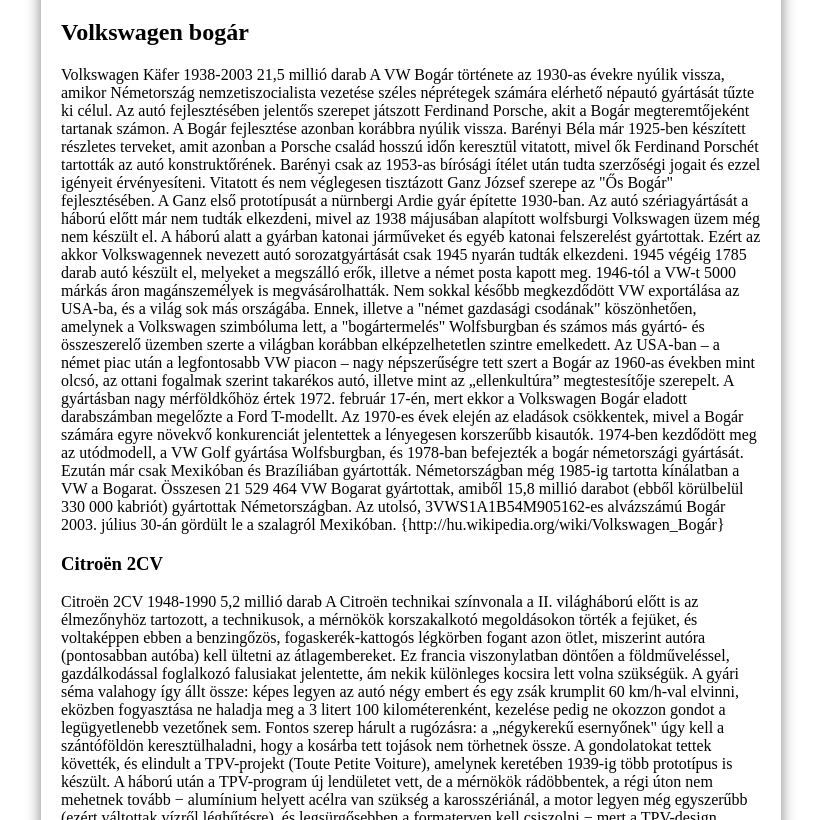
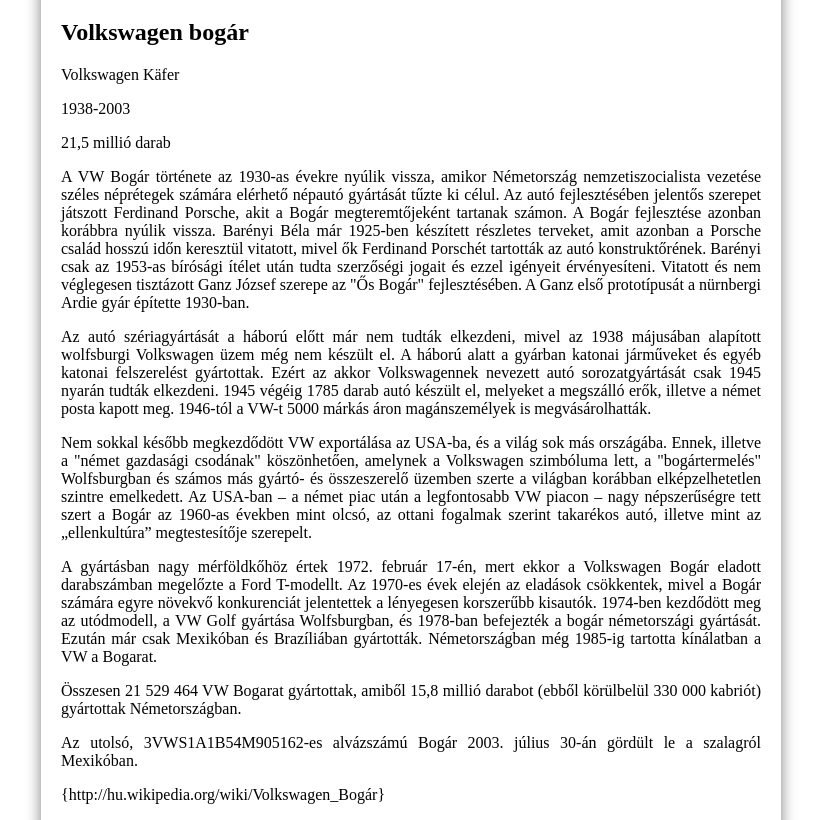
Before and after one commit to hauszmanndavid/2021-12-09_Nepautok, a plain HTML site: page nepautok.html in a window 1280 px wide. Shown: the part 131-951 px from the top of the page, without its empty margins (229-1050 px from the left). Drawn offline with Linux system fonts and the light colour scheme.

Commit message:
6. feladat

```diff
--- a/nepautok.html
+++ b/nepautok.html
@@ -13,40 +13,38 @@
 
 <h2>Volkswagen bogár</h2>
 
-Volkswagen Käfer
-1938-2003
-21,5 millió darab
-
-A VW Bogár története az 1930-as évekre nyúlik vissza, amikor Németország nemzetiszocialista vezetése széles néprétegek számára elérhető népautó gyártását tűzte ki célul. Az autó fejlesztésében jelentős szerepet játszott Ferdinand Porsche, akit a Bogár megteremtőjeként tartanak számon. A Bogár fejlesztése azonban korábbra nyúlik vissza. Barényi Béla már 1925-ben készített részletes terveket, amit azonban a Porsche család hosszú időn keresztül vitatott, mivel ők Ferdinand Porschét tartották az autó konstruktőrének. Barényi csak az 1953-as bírósági ítélet után tudta szerzőségi jogait és ezzel igényeit érvényesíteni. Vitatott és nem véglegesen tisztázott Ganz József szerepe az "Ős Bogár" fejlesztésében. A Ganz első prototípusát a nürnbergi Ardie gyár építette 1930-ban.
-Az autó szériagyártását a háború előtt már nem tudták elkezdeni, mivel az 1938 májusában alapított wolfsburgi Volkswagen üzem még nem készült el. A háború alatt a gyárban katonai járműveket és egyéb katonai felszerelést gyártottak. Ezért az akkor Volkswagennek nevezett autó sorozatgyártását csak 1945 nyarán tudták elkezdeni. 1945 végéig 1785 darab autó készült el, melyeket a megszálló erők, illetve a német posta kapott meg. 1946-tól a VW-t 5000 márkás áron magánszemélyek is megvásárolhatták.
-Nem sokkal később megkezdődött VW exportálása az USA-ba, és a világ sok más országába. Ennek, illetve a "német gazdasági csodának" köszönhetően, amelynek a Volkswagen szimbóluma lett, a "bogártermelés" Wolfsburgban és számos más gyártó- és összeszerelő üzemben szerte a világban korábban elképzelhetetlen szintre emelkedett. Az USA-ban – a német piac után a legfontosabb VW piacon – nagy népszerűségre tett szert a Bogár az 1960-as években mint olcsó, az ottani fogalmak szerint takarékos autó, illetve mint az „ellenkultúra” megtestesítője szerepelt.
-A gyártásban nagy mérföldkőhöz értek 1972. február 17-én, mert ekkor a Volkswagen Bogár eladott darabszámban megelőzte a Ford T-modellt. Az 1970-es évek elején az eladások csökkentek, mivel a Bogár számára egyre növekvő konkurenciát jelentettek a lényegesen korszerűbb kisautók. 1974-ben kezdődött meg az utódmodell, a VW Golf gyártása Wolfsburgban, és 1978-ban befejezték a bogár németországi gyártását. Ezután már csak Mexikóban és Brazíliában gyártották. Németországban még 1985-ig tartotta kínálatban a VW a Bogarat.
-Összesen 21 529 464 VW Bogarat gyártottak, amiből 15,8 millió darabot (ebből körülbelül 330 000 kabriót) gyártottak Németországban.
-Az utolsó, 3VWS1A1B54M905162-es alvázszámú Bogár 2003. július 30-án gördült le a szalagról Mexikóban.
+<p>Volkswagen Käfer</p>
+<p>1938-2003</p>
+<p>21,5 millió darab</p>
+<p>A VW Bogár története az 1930-as évekre nyúlik vissza, amikor Németország nemzetiszocialista vezetése széles néprétegek számára elérhető népautó gyártását tűzte ki célul. Az autó fejlesztésében jelentős szerepet játszott Ferdinand Porsche, akit a Bogár megteremtőjeként tartanak számon. A Bogár fejlesztése azonban korábbra nyúlik vissza. Barényi Béla már 1925-ben készített részletes terveket, amit azonban a Porsche család hosszú időn keresztül vitatott, mivel ők Ferdinand Porschét tartották az autó konstruktőrének. Barényi csak az 1953-as bírósági ítélet után tudta szerzőségi jogait és ezzel igényeit érvényesíteni. Vitatott és nem véglegesen tisztázott Ganz József szerepe az "Ős Bogár" fejlesztésében. A Ganz első prototípusát a nürnbergi Ardie gyár építette 1930-ban.</p>
+<p>Az autó szériagyártását a háború előtt már nem tudták elkezdeni, mivel az 1938 májusában alapított wolfsburgi Volkswagen üzem még nem készült el. A háború alatt a gyárban katonai járműveket és egyéb katonai felszerelést gyártottak. Ezért az akkor Volkswagennek nevezett autó sorozatgyártását csak 1945 nyarán tudták elkezdeni. 1945 végéig 1785 darab autó készült el, melyeket a megszálló erők, illetve a német posta kapott meg. 1946-tól a VW-t 5000 márkás áron magánszemélyek is megvásárolhatták.</p>
+<p>Nem sokkal később megkezdődött VW exportálása az USA-ba, és a világ sok más országába. Ennek, illetve a "német gazdasági csodának" köszönhetően, amelynek a Volkswagen szimbóluma lett, a "bogártermelés" Wolfsburgban és számos más gyártó- és összeszerelő üzemben szerte a világban korábban elképzelhetetlen szintre emelkedett. Az USA-ban – a német piac után a legfontosabb VW piacon – nagy népszerűségre tett szert a Bogár az 1960-as években mint olcsó, az ottani fogalmak szerint takarékos autó, illetve mint az „ellenkultúra” megtestesítője szerepelt.</p>
+<p>A gyártásban nagy mérföldkőhöz értek 1972. február 17-én, mert ekkor a Volkswagen Bogár eladott darabszámban megelőzte a Ford T-modellt. Az 1970-es évek elején az eladások csökkentek, mivel a Bogár számára egyre növekvő konkurenciát jelentettek a lényegesen korszerűbb kisautók. 1974-ben kezdődött meg az utódmodell, a VW Golf gyártása Wolfsburgban, és 1978-ban befejezték a bogár németországi gyártását. Ezután már csak Mexikóban és Brazíliában gyártották. Németországban még 1985-ig tartotta kínálatban a VW a Bogarat.</p>
+<p>Összesen 21 529 464 VW Bogarat gyártottak, amiből 15,8 millió darabot (ebből körülbelül 330 000 kabriót) gyártottak Németországban.</p>
+<p>Az utolsó, 3VWS1A1B54M905162-es alvázszámú Bogár 2003. július 30-án gördült le a szalagról Mexikóban.</p>
 {http://hu.wikipedia.org/wiki/Volkswagen_Bogár}
 
 <h3>Citroën 2CV</h3>
 
-Citroën 2CV
-1948-1990
-5,2 millió darab
+<p>Citroën 2CV</p>
+<p>1948-1990</p>
+<p>5,2 millió darab</p>
 
-A Citroën technikai színvonala a II. világháború előtt is az élmezőnyhöz tartozott, a technikusok, a mérnökök korszakalkotó megoldásokon törték a fejüket, és voltaképpen ebben a benzingőzös, fogaskerék-kattogós légkörben fogant azon ötlet, miszerint autóra (pontosabban autóba) kell ültetni az átlagembereket. Ez francia viszonylatban döntően a földműveléssel, gazdálkodással foglalkozó falusiakat jelentette, ám nekik különleges kocsira lett volna szükségük. A gyári séma valahogy így állt össze: képes legyen az autó négy embert és egy zsák krumplit 60 km/h-val elvinni, eközben fogyasztása ne haladja meg a 3 litert 100 kilométerenként, kezelése pedig ne okozzon gondot a legügyetlenebb vezetőnek sem. Fontos szerep hárult a rugózásra: a „négykerekű esernyőnek" úgy kell a szántóföldön keresztülhaladni, hogy a kosárba tett tojások nem törhetnek össze. A gondolatokat tettek követték, és elindult a TPV-projekt (Toute Petite Voiture), amelynek keretében 1939-ig több prototípus is készült.
-A háború után a TPV-program új lendületet vett, de a mérnökök rádöbbentek, a régi úton nem mehetnek tovább − alumínium helyett acélra van szükség a karosszériánál, a motor legyen még egyszerűbb (ezért váltottak vízről léghűtésre), és legsürgősebben a formaterven kell csiszolni − mert a TPV-design bizony eladhatatlanul csúf. Utóbbi munkát az olasz Flaminio Bertoni vállalta el, aki később a DS megalkotásával is beírta magát az autótörténelem könyvébe.
-A nagy pillanatra 1948-ban került sor, a Párizsi Autószalonon, lámpák és érdeklődő szempárok kereszttüzében bemutatásra került a Citroën 2CV, az átlagember olcsó, megbízható, praktikus kisautója. Az elnevezés a francia adóbesorolásnak volt köszönhető, a "deux chevaux" kétlovasnak tűntette fel a kocsit, amely 2CV jelzésként megjelent mint típusnév. Az igény a borítékolható siker előrejelzését is felülmúlta, a termelés mennyisége valamikor az 1960-as években érte utol az igényeket − persze a Citroën addigra változtatott a konstrukción. A sajtó legtöbbször bántotta a hatalmas vászonteteje miatt guruló, esernyőnek is csúfolt autót. Kritizálták a spártai körülményeket, a 375 köbcentis, 9 lóerős motor gyengeségét − de mindez a vásárlókat nem érdekelte, egy VW Bogár árának majdnem a feléért végre a szegényebbeknek is jutott némi luxus, és beköszöntött a nálunk később Merkur korszakként ismert állapot: a megrendelt kocsira éveket kellett türelemmel várni, a használt példányok árai pedig a csillagos égig emelkedtek.
-Bár a típusnévben mindvégig ott volt a ló, a köznyelv mégis egy másik háziállat képét ragasztotta az autóra − így lett a derék patásból kacsa. Franciaországon kívül Belgiumban, Argentínában, Chilében és Portugáliában is folyt 2CV-összeszerelés, míg némi képzavarral a Kacsa hattyúdala 1988 és 1990 között a legutóbbi helyszínen következett be. Az évtizedek során cirka 3,9 millió normál és 1,3 millió furgon került az utakra, és idestova két évtizeddel a gyártás leállítása után a típus népszerűsége a mai napig töretlenül ível felfelé.
+<p>A Citroën technikai színvonala a II. világháború előtt is az élmezőnyhöz tartozott, a technikusok, a mérnökök korszakalkotó megoldásokon törték a fejüket, és voltaképpen ebben a benzingőzös, fogaskerék-kattogós légkörben fogant azon ötlet, miszerint autóra (pontosabban autóba) kell ültetni az átlagembereket. Ez francia viszonylatban döntően a földműveléssel, gazdálkodással foglalkozó falusiakat jelentette, ám nekik különleges kocsira lett volna szükségük. A gyári séma valahogy így állt össze: képes legyen az autó négy embert és egy zsák krumplit 60 km/h-val elvinni, eközben fogyasztása ne haladja meg a 3 litert 100 kilométerenként, kezelése pedig ne okozzon gondot a legügyetlenebb vezetőnek sem. Fontos szerep hárult a rugózásra: a „négykerekű esernyőnek" úgy kell a szántóföldön keresztülhaladni, hogy a kosárba tett tojások nem törhetnek össze. A gondolatokat tettek követték, és elindult a TPV-projekt (Toute Petite Voiture), amelynek keretében 1939-ig több prototípus is készült.</p>
+<p>A háború után a TPV-program új lendületet vett, de a mérnökök rádöbbentek, a régi úton nem mehetnek tovább − alumínium helyett acélra van szükség a karosszériánál, a motor legyen még egyszerűbb (ezért váltottak vízről léghűtésre), és legsürgősebben a formaterven kell csiszolni − mert a TPV-design bizony eladhatatlanul csúf. Utóbbi munkát az olasz Flaminio Bertoni vállalta el, aki később a DS megalkotásával is beírta magát az autótörténelem könyvébe.</p>
+<p>A nagy pillanatra 1948-ban került sor, a Párizsi Autószalonon, lámpák és érdeklődő szempárok kereszttüzében bemutatásra került a Citroën 2CV, az átlagember olcsó, megbízható, praktikus kisautója. Az elnevezés a francia adóbesorolásnak volt köszönhető, a "deux chevaux" kétlovasnak tűntette fel a kocsit, amely 2CV jelzésként megjelent mint típusnév. Az igény a borítékolható siker előrejelzését is felülmúlta, a termelés mennyisége valamikor az 1960-as években érte utol az igényeket − persze a Citroën addigra változtatott a konstrukción. A sajtó legtöbbször bántotta a hatalmas vászonteteje miatt guruló, esernyőnek is csúfolt autót. Kritizálták a spártai körülményeket, a 375 köbcentis, 9 lóerős motor gyengeségét − de mindez a vásárlókat nem érdekelte, egy VW Bogár árának majdnem a feléért végre a szegényebbeknek is jutott némi luxus, és beköszöntött a nálunk később Merkur korszakként ismert állapot: a megrendelt kocsira éveket kellett türelemmel várni, a használt példányok árai pedig a csillagos égig emelkedtek.</p>
+<p>Bár a típusnévben mindvégig ott volt a ló, a köznyelv mégis egy másik háziállat képét ragasztotta az autóra − így lett a derék patásból kacsa. Franciaországon kívül Belgiumban, Argentínában, Chilében és Portugáliában is folyt 2CV-összeszerelés, míg némi képzavarral a Kacsa hattyúdala 1988 és 1990 között a legutóbbi helyszínen következett be. Az évtizedek során cirka 3,9 millió normál és 1,3 millió furgon került az utakra, és idestova két évtizeddel a gyártás leállítása után a típus népszerűsége a mai napig töretlenül ível felfelé.</p>
 {http://www.autonavigator.hu/sztori/60_eves_a_citroen_kacsa-58}
 
 <h4>Fiat 500</h4>
 
-Fiat 500
-1957-1975
-3,9 millió darab
-
-A Fiat Topolino két évtizedes, minden addiginál ragyogóbb csillaga az 1950-es évek közepén áldozott le. Az ekkor gyártásba vett, Dante Giacosa tervezte 600-as félig-meddig az "Egérke" örökébe lépett, ám a torinói vállalat vezetői úgy gondolták, elfér a kínálatban egy még kisebb, még olcsóbb kocsi is. Az 1957 nyarán bemutatott kisautó, a Topolino hivatalos nevét, az 500-as jelzést kapta a Nuova megkülönböztetéssel kiegészítve. A tervező Giacosa volt, ami a formán is meglátszott.
-Csupán 13 lóerős motorja és két felnőtt szállítására alkalmas utastere tervezője szerint is csak egy fokkal nyújtott többet, mint az akkoriban hihetetlenül népszerű robogók. Hátul egy vadonatúj, felülszelepelt kéthengeres, a Fiat első léghűtéses erőforrása dolgozott, a hajtás szinkronizálatlan négyfokozatú váltón keresztül jutott el a tengelyre.
-A csenevész motor és az igencsak korlátozott kapacitású utastér mellett az új típusnak még egy számottevő hiányossága volt: oldalablakait nem lehetett lehúzni. Az utasok mégsem érezték magukat egy elszigetelt konzervdobozban, mert a pillangóablak nyitható volt – amely a vezető oldalán bele is akadt a kormányba, és zárásáról is "elfeledkeztek" a mérnökök. Ha a terelőablak kevés volt, a vászonból készült tetőt a műanyag hátsó szélvédővel együtt fel lehetett göngyölni – így az első szélvédőtől egészen a motortérig fedetlen volt utastér.
-A kezdeti magas ár miatt kevesen vásárolták. A Fiat vezetői idejekorán levonták a tanulságot: még 1957-ben kihozták a feljavított modellt, amelynek a Normale nevet adták, a gyártásban maradt "teszkógazdaságos" verzió pedig Economica néven élt tovább. A Normaléra már tettek dísztárcsát, a fényszórót krómgyűrűbe foglalták, Nuova 500 feliratot biggyesztettek a géptetőre, valamint díszcsíkokat szereltek oldalra, a kilincs vonalában és az ablakok köré. A változás nem korlátozódott a külcsínre: az aprócska hátsó üléspadot szivacsréteggel tették kényelmesebbé, más lett a műszerfal, a kárpitozás és a pedálok, az oldalablakokat le lehetett engedni, a motor pedig két lóerővel izmosabb lett. Ára ugyanannyi volt, mint a kezdeti verzióé, ezzel egyidejűleg az Economica ellenértékét 465 ezer lírára csökkentették. Sőt, egészen hihetetlen módon a vállalat hajlandó volt kifizetni a 25 ezer líra különbözetet a korábbi vásárlóknak.
+<p>Fiat 500</p>
+<p>1957-1975</p>
+<p>3,9 millió darab</p>
+<p>A Fiat Topolino két évtizedes, minden addiginál ragyogóbb csillaga az 1950-es évek közepén áldozott le. Az ekkor gyártásba vett, Dante Giacosa tervezte 600-as félig-meddig az "Egérke" örökébe lépett, ám a torinói vállalat vezetői úgy gondolták, elfér a kínálatban egy még kisebb, még olcsóbb kocsi is. Az 1957 nyarán bemutatott kisautó, a Topolino hivatalos nevét, az 500-as jelzést kapta a Nuova megkülönböztetéssel kiegészítve. A tervező Giacosa volt, ami a formán is meglátszott.</p>
+<p>Csupán 13 lóerős motorja és két felnőtt szállítására alkalmas utastere tervezője szerint is csak egy fokkal nyújtott többet, mint az akkoriban hihetetlenül népszerű robogók. Hátul egy vadonatúj, felülszelepelt kéthengeres, a Fiat első léghűtéses erőforrása dolgozott, a hajtás szinkronizálatlan négyfokozatú váltón keresztül jutott el a tengelyre.</p>
+<p>A csenevész motor és az igencsak korlátozott kapacitású utastér mellett az új típusnak még egy számottevő hiányossága volt: oldalablakait nem lehetett lehúzni. Az utasok mégsem érezték magukat egy elszigetelt konzervdobozban, mert a pillangóablak nyitható volt – amely a vezető oldalán bele is akadt a kormányba, és zárásáról is "elfeledkeztek" a mérnökök. Ha a terelőablak kevés volt, a vászonból készült tetőt a műanyag hátsó szélvédővel együtt fel lehetett göngyölni – így az első szélvédőtől egészen a motortérig fedetlen volt utastér.</p>
+<p>A kezdeti magas ár miatt kevesen vásárolták. A Fiat vezetői idejekorán levonták a tanulságot: még 1957-ben kihozták a feljavított modellt, amelynek a Normale nevet adták, a gyártásban maradt "teszkógazdaságos" verzió pedig Economica néven élt tovább. A Normaléra már tettek dísztárcsát, a fényszórót krómgyűrűbe foglalták, Nuova 500 feliratot biggyesztettek a géptetőre, valamint díszcsíkokat szereltek oldalra, a kilincs vonalában és az ablakok köré. A változás nem korlátozódott a külcsínre: az aprócska hátsó üléspadot szivacsréteggel tették kényelmesebbé, más lett a műszerfal, a kárpitozás és a pedálok, az oldalablakokat le lehetett engedni, a motor pedig két lóerővel izmosabb lett. Ára ugyanannyi volt, mint a kezdeti verzióé, ezzel egyidejűleg az Economica ellenértékét 465 ezer lírára csökkentették. Sőt, egészen hihetetlen módon a vállalat hajlandó volt kifizetni a 25 ezer líra különbözetet a korábbi vásárlóknak.</p>
 {http://www.origo.hu/auto/veteran/20080504-fiat-500-tortenelem.html}
 
 
```
